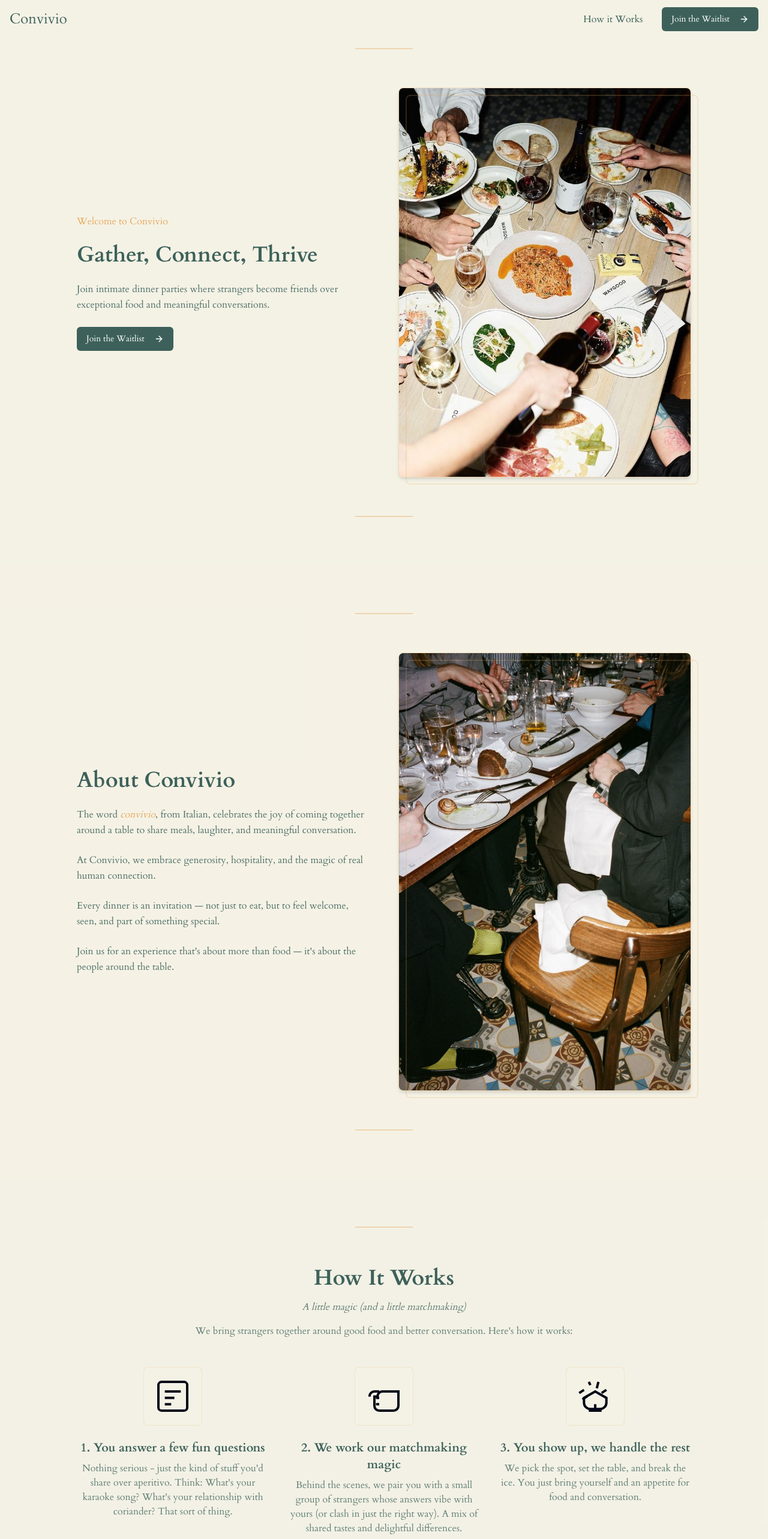
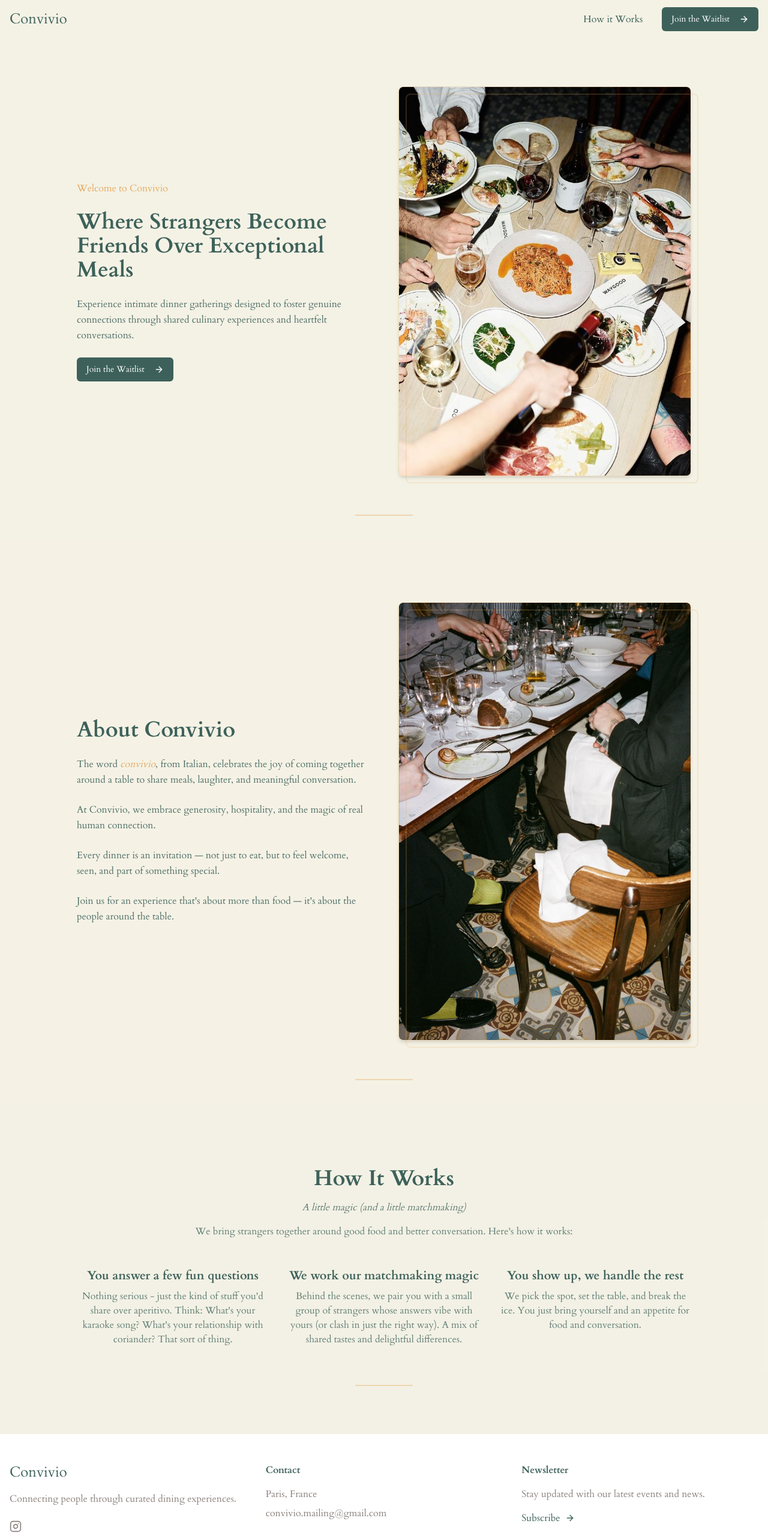
Before and after one commit to gerileka/convivial-connections, a React (Vite) app: page / in a window 1280 px wide. Shown: the top 2566 px of the page at 60% size. Built offline with nearby package versions, Linux system fonts and the light colour scheme.

Commit message:
local_changes

```diff
--- a/src/components/About.tsx
+++ b/src/components/About.tsx
@@ -1,13 +1,11 @@
-
 import { Separator } from "@/components/ui/separator";
 export const About = () => {
-  return <section id="about" className="py-20 bg-convivio-bg/30">
+  return <section id="about" className="pt-10 pb-10 bg-convivio-bg/30">
       <div className="container mx-auto px-4">
         <div className="max-w-5xl mx-auto">
-          <Separator className="w-24 h-[2px] mx-auto bg-convivio-accent/40" />
 
           <div className="flex flex-col md:flex-row items-center gap-12 py-16">
-            <div className="text-center md:text-left space-y-6 md:w-1/2 order-2 md:order-1">
+            <div className="text-center md:text-left space-y-6 md:w-1/2 order-1 md:order-1">
               <h2 className="text-4xl font-serif font-bold text-convivio-text">
                 About Convivio
               </h2>
@@ -25,7 +23,7 @@ export const About = () => {
               </p>
             </div>
 
-            <div className="relative md:w-1/2 order-1 md:order-2 mb-8 md:mb-0">
+            <div className="relative md:w-1/2 order-2 md:order-2 mb-8 md:mb-0">
               <div className="relative">
                 <div className="absolute inset-0 border-2 border-convivio-accent/20 rounded-lg transform translate-x-3 translate-y-3"></div>
                 <div className="overflow-hidden rounded-lg border border-convivio-accent/30 shadow-md">
--- a/src/components/Hero.tsx
+++ b/src/components/Hero.tsx
@@ -1,4 +1,3 @@
-
 import { Button } from "@/components/ui/button";
 import { ArrowRight, Languages, Sparkles } from "lucide-react";
 import { useNavigate } from "react-router-dom";
@@ -14,19 +13,18 @@ export const Hero = () => {
     navigate(`/form/${language}`);
   };
   return (
-    <section className="py-20 bg-convivio-bg min-h-screen flex items-center">
+    <section className="pt-20 pb-10 bg-convivio-bg min-h-screen flex items-center">
       <div className="container mx-auto px-4">
         <div className="max-w-5xl mx-auto">
-          <Separator className="w-24 h-[2px] mx-auto bg-convivio-accent/40" />
 
           <div className="flex flex-col md:flex-row items-center gap-12 py-16">
-            <div className="text-center md:text-left space-y-6 md:w-1/2 order-2 md:order-1">
+            <div className="text-center md:text-left space-y-6 md:w-1/2 order-1 md:order-1">
               <span className="text-convivio-accent font-medium">Welcome to Convivio</span>
               <h1 className="text-4xl font-serif font-bold text-convivio-text">
-                Gather, Connect, Thrive
+                Where Strangers Become Friends Over Exceptional Meals
               </h1>
               <p className="text-convivio-text/90 leading-relaxed">
-                Join intimate dinner parties where strangers become friends over exceptional food and meaningful conversations.
+                Experience intimate dinner gatherings designed to foster genuine connections through shared culinary experiences and heartfelt conversations.
               </p>
               <Button
                 className="bg-convivio-text text-white hover:bg-convivio-accent transition-colors"
@@ -36,7 +34,7 @@ export const Hero = () => {
               </Button>
             </div>
 
-            <div className="relative md:w-1/2 order-1 md:order-2 mb-8 md:mb-0">
+            <div className="relative md:w-1/2 order-2 md:order-2 mb-8 md:mb-0">
               <div className="relative">
                 <div className="absolute inset-0 border-2 border-convivio-accent/20 rounded-lg transform translate-x-3 translate-y-3"></div>
                 <div className="overflow-hidden rounded-lg border border-convivio-accent/30 shadow-md">
--- a/src/components/HowItWorks.tsx
+++ b/src/components/HowItWorks.tsx
@@ -1,43 +1,15 @@
-
 import { Separator } from "@/components/ui/separator";
 
 const steps = [
   {
-    icon: (
-      <div className="w-16 h-16 mx-auto">
-        <svg viewBox="0 0 24 24" fill="none" stroke="currentColor" strokeWidth="1.5" className="w-full h-full">
-          <rect x="3" y="3" width="18" height="18" rx="2" />
-          <path d="M7 9h10" />
-          <path d="M7 13h6" />
-          <path d="M7 17h4" />
-        </svg>
-      </div>
-    ),
     title: "You answer a few fun questions",
     description: "Nothing serious - just the kind of stuff you'd share over aperitivo. Think: What's your karaoke song? What's your relationship with coriander? That sort of thing.",
   },
   {
-    icon: (
-      <div className="w-16 h-16 mx-auto">
-        <svg viewBox="0 0 24 24" fill="none" stroke="currentColor" strokeWidth="1.5" className="w-full h-full">
-          <path d="M8 12.2A3 3 0 0 1 11.2 9H21v9a3 3 0 0 1-3 3h-9a3 3 0 0 1-3-3V12.2z" />
-          <path d="M3 12.2A3 3 0 0 1 6.2 9H9" />
-          <path d="M7 13h2M7 17h2" />
-        </svg>
-      </div>
-    ),
     title: "We work our matchmaking magic",
     description: "Behind the scenes, we pair you with a small group of strangers whose answers vibe with yours (or clash in just the right way). A mix of shared tastes and delightful differences.",
   },
   {
-    icon: (
-      <div className="w-16 h-16 mx-auto">
-        <svg viewBox="0 0 24 24" fill="none" stroke="currentColor" strokeWidth="1.5" className="w-full h-full">
-          <path d="M8 21h8m-4-4v4m-8-7l3-2m2-7L8 3M5 8l-3 2m14 0l3-2M13 7l1-4M8 21h8" />
-          <path d="M19 13v3a4 4 0 0 1-4 4h-6a4 4 0 0 1-4-4v-3l7-4 7 4Z" />
-        </svg>
-      </div>
-    ),
     title: "You show up, we handle the rest",
     description: "We pick the spot, set the table, and break the ice. You just bring yourself and an appetite for food and conversation.",
   },
@@ -45,10 +17,9 @@ const steps = [
 
 export const HowItWorks = () => {
   return (
-    <section id="how-it-works" className="py-20 bg-convivio-bg/50">
+    <section id="how-it-works" className="pt-10 pb-20 bg-convivio-bg/50">
       <div className="container mx-auto px-4">
         <div className="max-w-5xl mx-auto">
-          <Separator className="w-24 h-[2px] mx-auto bg-convivio-accent/40" />
 
           <div className="py-16 space-y-12">
             <div className="text-center mb-8">
@@ -67,11 +38,8 @@ export const HowItWorks = () => {
             <div className="grid md:grid-cols-3 gap-8">
               {steps.map((step, index) => (
                 <div key={index} className="text-center group">
-                  <div className="bg-convivio-bg p-4 rounded-lg border border-convivio-accent/20 mb-4 inline-block group-hover:border-convivio-accent/40 transition-colors">
-                    {step.icon}
-                  </div>
                   <h3 className="text-xl font-serif font-bold text-convivio-text mb-2">
-                    {index + 1}. {step.title}
+                    {step.title}
                   </h3>
                   <p className="text-convivio-text/80">
                     {step.description}
```
